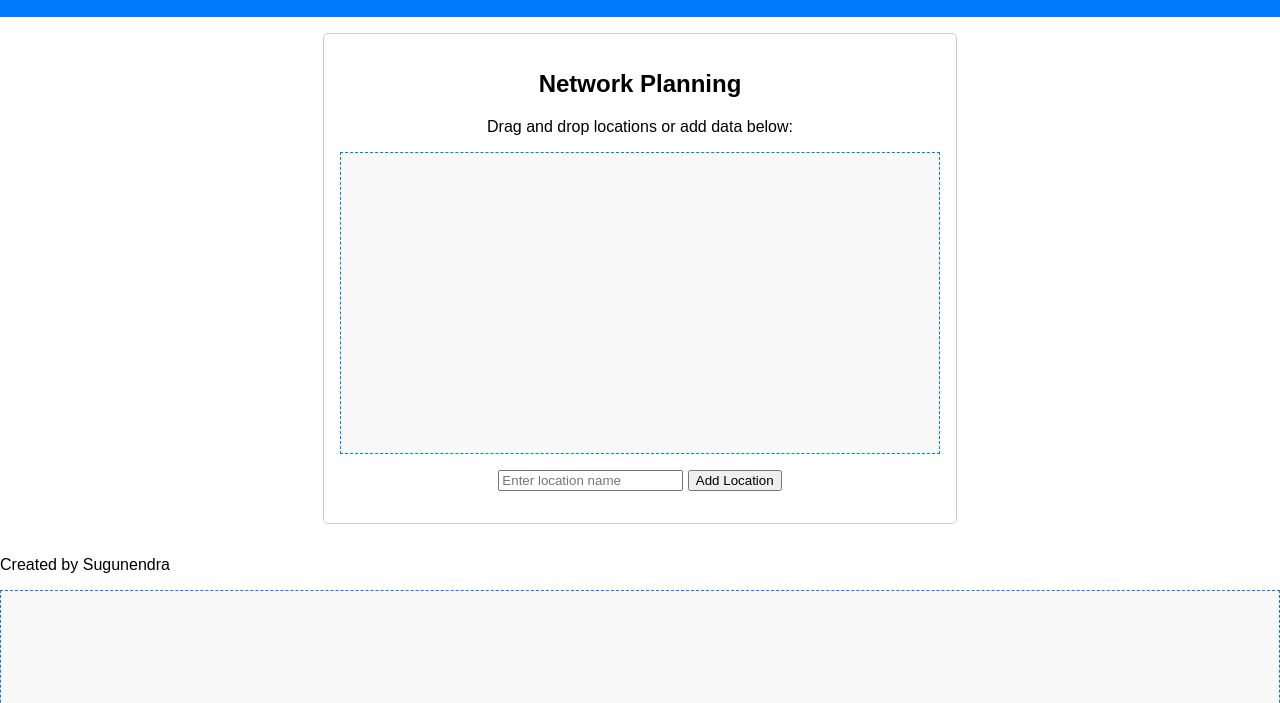
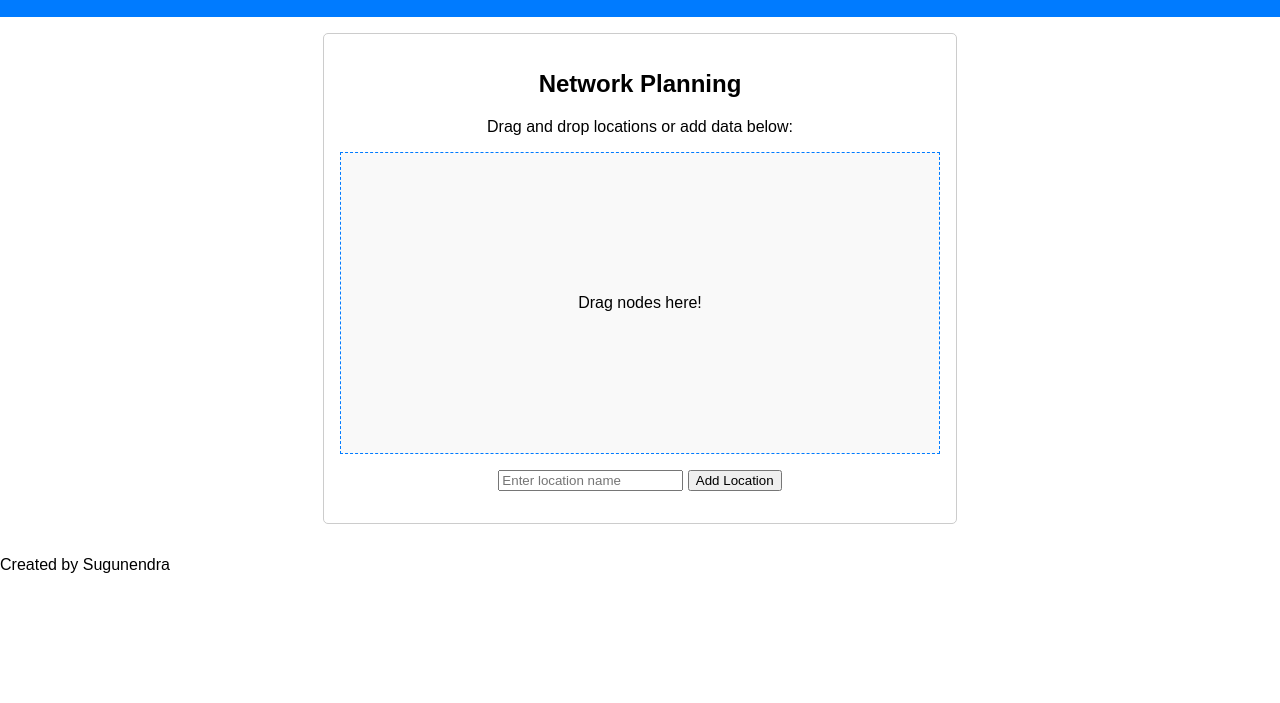
Before and after one commit to sugunendra/SCM, a plain HTML site: page index.html in a window 1280 px wide. Shown: the part 95-798 px from the top of the page. Drawn offline with Linux system fonts and the light colour scheme.

Commit message:
Update index.html

```diff
--- a/index.html
+++ b/index.html
@@ -14,7 +14,10 @@
         <div id="simulation-container">
             <h2>Network Planning</h2>
             <p>Drag and drop locations or add data below:</p>
-            <div id="network" class="network-area"></div>
+            <div id="network" class="network-area">
+                <svg id="network-svg" width="100%" height="300px" style="position: absolute; z-index: -1;"></svg>
+                <p>Drag nodes here!</p>
+            </div>
             <form id="data-form">
                 <input type="text" id="location" placeholder="Enter location name" required>
                 <button type="submit">Add Location</button>
@@ -25,11 +28,9 @@
     <footer>
         <p>Created by Sugunendra</p>
     </footer>
+    <!-- Include Interact.js first -->
+    <script src="https://cdn.jsdelivr.net/npm/@interactjs/interactjs/dist/interact.min.js"></script>
+    <!-- Your custom script -->
     <script src="script.js"></script>
-    <script src="https://cdn.jsdelivr.net/npm/@interactjs/interactjs/dist/interact.min.js"></script>
-    <div id="network" class="network-area">
-        <p>Drag nodes here!</p>
-    </div>
-
 </body>
 </html>
```
